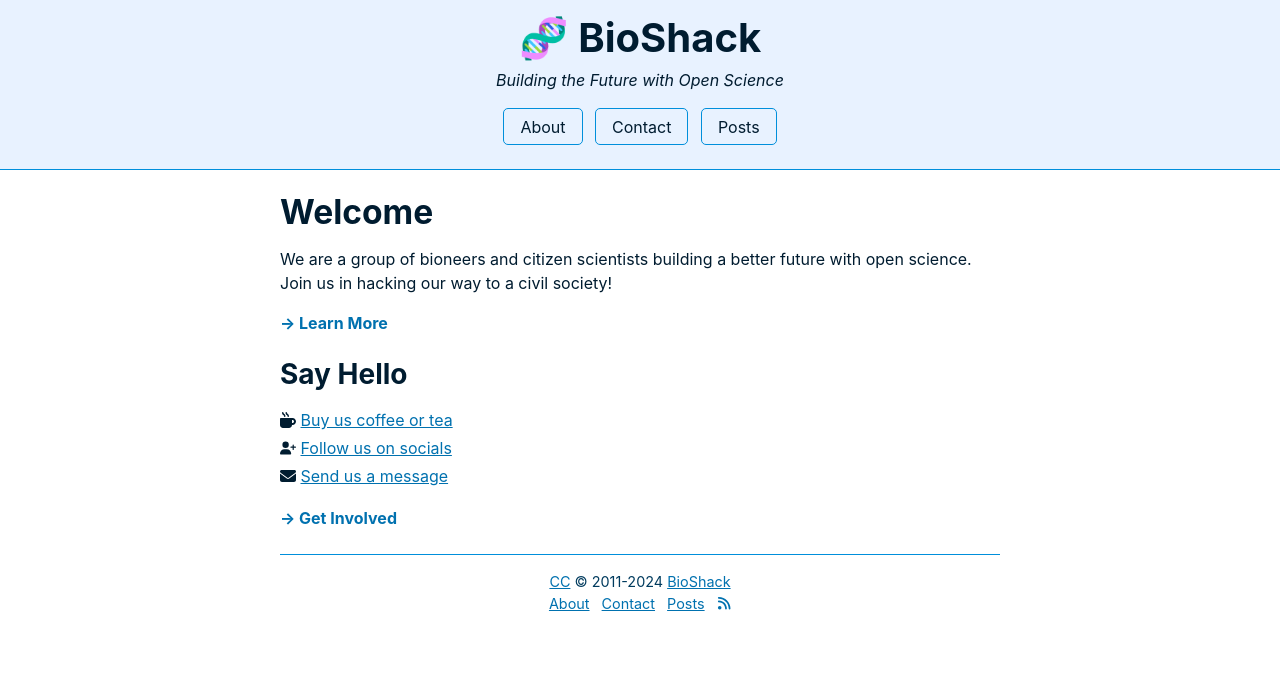
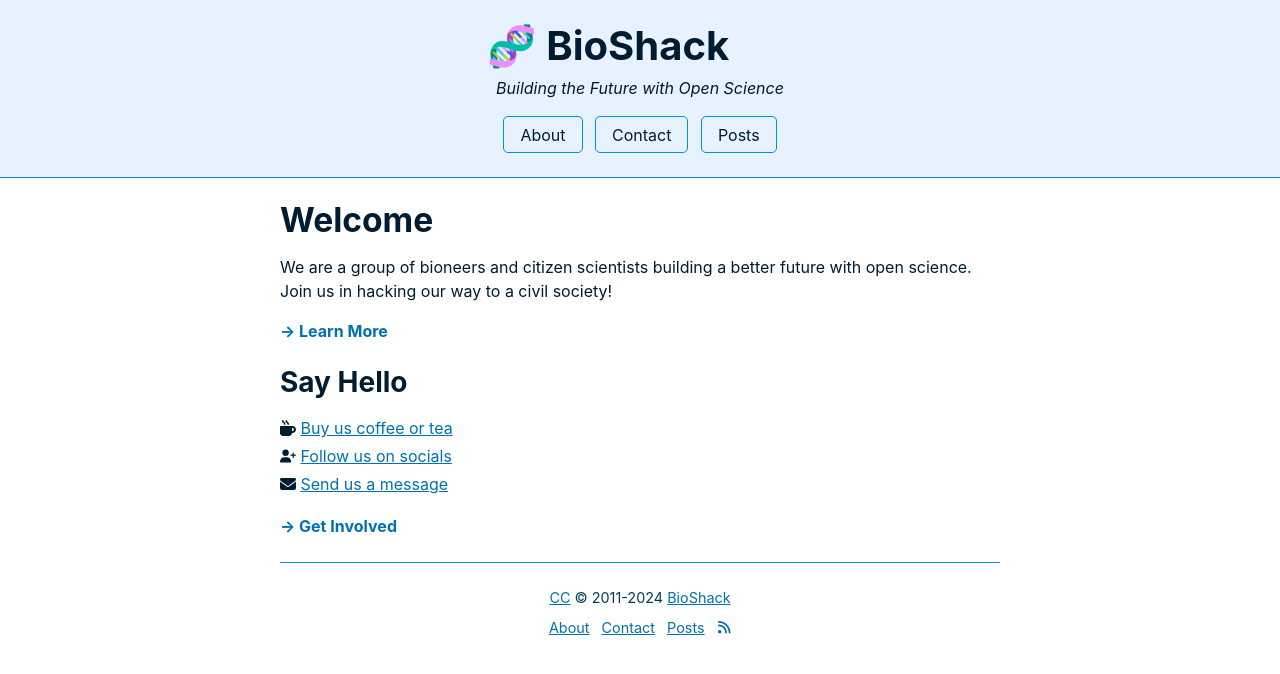
Before and after one commit to megdna/bio, a Jekyll site: the page built from pages/home.md, in a window 1280 px wide. Shown: the top 674 px of the page. Built offline with Jekyll 4.4.1, drawn with Linux system fonts in a browser that asks for light colours.

Commit message:
Update theme

```diff
--- a/_includes/footer.html
+++ b/_includes/footer.html
@@ -1,4 +1,6 @@
-<a href="http://creativecommons.org/licenses/by-nc-sa/4.0/" target="_blank">CC</a> &copy; {{ site.founded }}-{{ site.time | date: '%Y' }} <a href="{{ site.baseurl }}">{{ site.title }}</a>
+<p>
+  <a href="http://creativecommons.org/licenses/by-nc-sa/4.0/" target="_blank">CC</a> &copy; {{ site.founded }}-{{ site.time | date: '%Y' }} <a href="{{ site.baseurl }}">{{ site.title }}</a>
+</p>
 
 <nav>
   {% for item in site.nav %}
--- a/style.css
+++ b/style.css
@@ -69,7 +69,7 @@ body > header a:hover {
   color: var(--link);
 }
 body > header h1 {
-  margin: 0.5rem auto;
+  margin: 1rem 0 0.5rem;
   max-width: 1200px;
 }
 body > header p {
```
